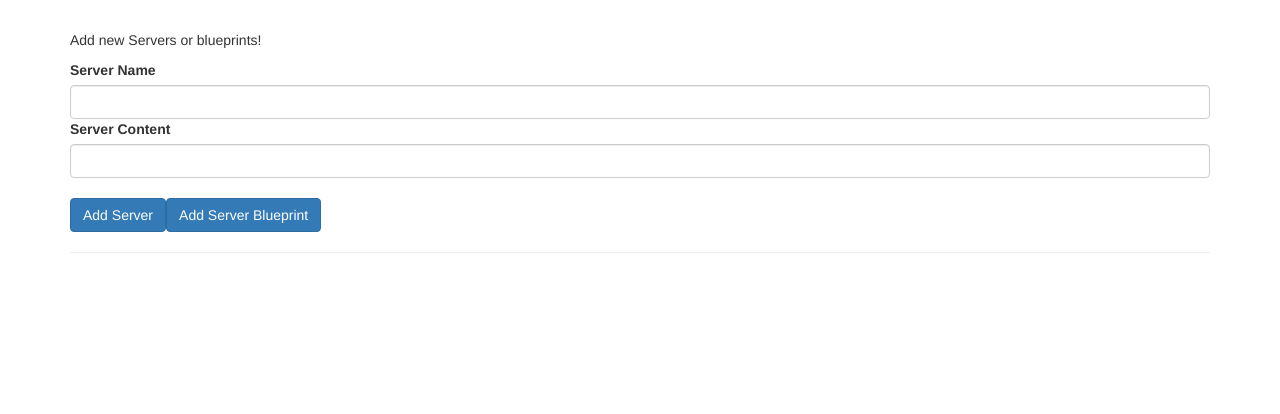
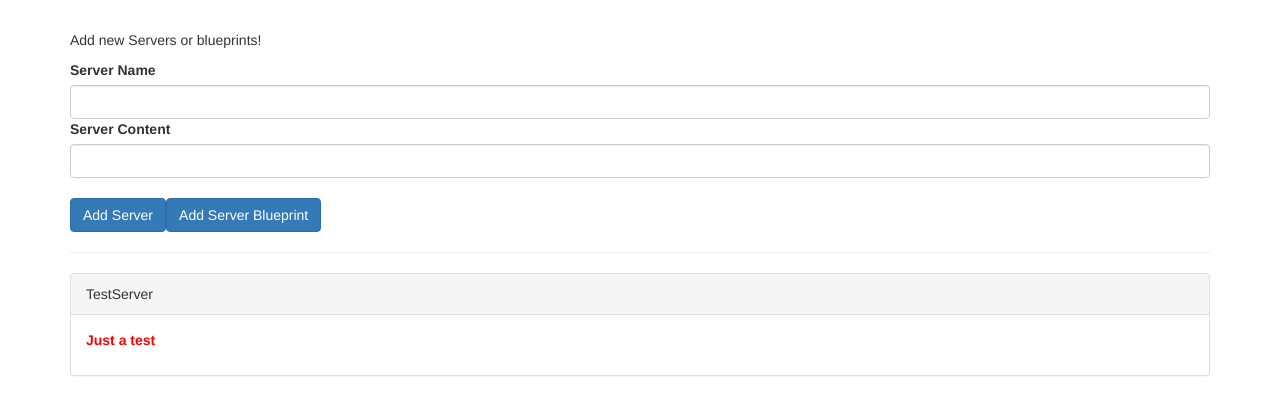
Before and after one commit to shrija21/angular-databinding, an Angular app: page / in a window 1280 px wide. Shown: the top 414 px of the page. Built offline with nearby package versions, Linux system fonts and the light colour scheme.

Commit message:
Binding to custom property

```diff
--- a/src/app/app.component.html
+++ b/src/app/app.component.html
@@ -3,7 +3,10 @@
   <hr>
   <div class="row">
     <div class="col-xs-12">
-      <app-server-element *ngFor="let serverElement of serverElements"></app-server-element>
+      <app-server-element
+        *ngFor="let serverElement of serverElements"
+        [element]="serverElement">
+      </app-server-element>
     </div>
   </div>
 </div>
--- a/src/app/app.component.ts
+++ b/src/app/app.component.ts
@@ -6,7 +6,6 @@
   styleUrls: ['./app.component.css']
 })
 export class AppComponent {
-  serverElements = [];
-
+  serverElements = [{type: "server", name: "TestServer", content: "Just a test"}];
 
 }
--- a/src/app/server-element/server-element.component.ts
+++ b/src/app/server-element/server-element.component.ts
@@ -1,4 +1,4 @@
-import { Component, OnInit } from '@angular/core';
+import { Component, OnInit, Input } from '@angular/core';
 
 @Component({
   selector: 'app-server-element',
@@ -6,6 +6,7 @@
   styleUrls: ['./server-element.component.css']
 })
 export class ServerElementComponent implements OnInit {
+  @Input() element: { type: string, name:string, content:string }
 
   constructor() { }
 
```
